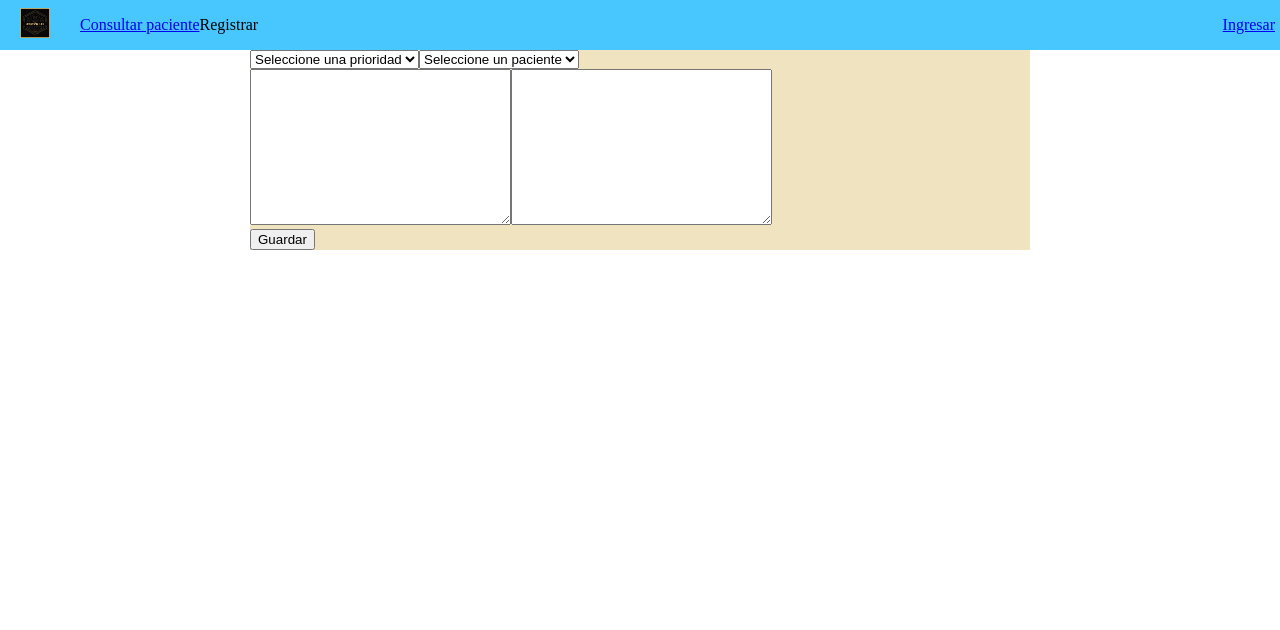
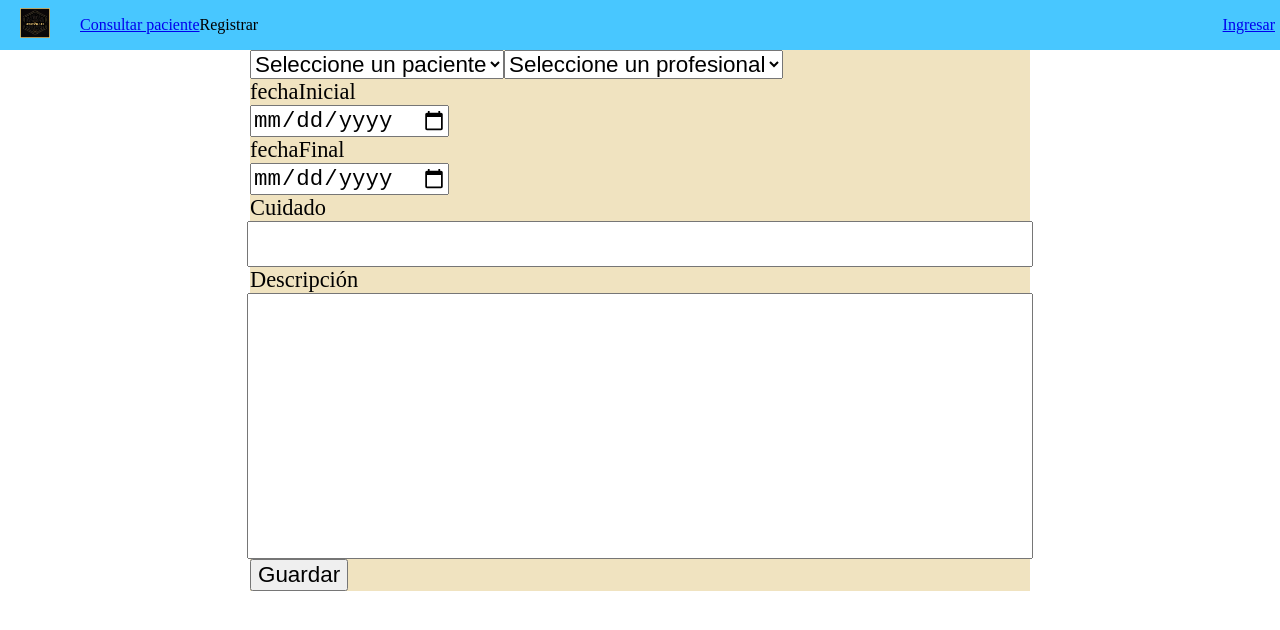
Before and after one commit to JuanDaDiaz1005/frontend_proyecto_cuidado_en_casa, a Vue app: page /registrar_sugerencia_cuidado in a window 1280 px wide. Shown: the top 630 px of the page. Built offline with nearby package versions, Linux system fonts and the light colour scheme.

Commit message:
finalizacion estructura caso de uso 'registrar sugerencia de cuidado'

```diff
--- a/src/components/RegistrarSugerenciaCuidado.vue
+++ b/src/components/RegistrarSugerenciaCuidado.vue
@@ -1,46 +1,49 @@
 <script setup>
 import { onMounted, ref } from 'vue';
 
-const prioridades = ref([
-    { value: '1', text: 'Prioridad 1' },
-    { value: '2', text: 'Prioridad 2' },
-    { value: '3', text: 'Prioridad 3' },
-    { value: '4', text: 'Prioridad 4' },
-    { value: '5', text: 'Prioridad 5' },])
-
+const profesionales = ref([])
 const pacientes = ref([])
 
 onMounted(() => {
-    // los pacientes se obtienen de la API
+    // los pacientes y profecionales se obtienen de la API
     setTimeout(() => {
         pacientes.value = [
-            { id: 1, nombre: "Juan Bernardo" },
-            { id: 2, nombre: "Arturo Calle" },
-            { id: 3, nombre: "Juan Camilo" },
+            { id: 1, fullName: "Juan Bernardo" },
+            { id: 2, fullName: "Arturo Calle" },
+            { id: 3, fullName: "Juan Camilo" },
+        ]
+
+        profesionales.value = [
+            { id: 1, fullName: "Dr Juliana" },
+            { id: 2, fullName: "Dr Jaima" },
         ]
     }, 2000)
 })
 
-const vSubmit = (e) => {
+const submit = (e) => {
     e.preventDefault();
-    const prioridad = Number(e.target.prioridad.value);
+    const idProfesional = Number(e.target.profesional.value);
     const idPaciente = Number(e.target.paciente.value);
     const descripcion = e.target.descripcion.value;
-    const contraIndicaciones = e.target.contraIndicaciones.value;
+    const fechaFinal = e.target.fechaFinal.value;
+    const fechaInicial = e.target.fechaInicial.value;
+    const cuidado = e.target.cuidado.value;
 
-    if (!prioridad || !idPaciente || !descripcion || !contraIndicaciones) {
+    const isCompleteData = idProfesional && idPaciente && descripcion && fechaFinal && fechaInicial && cuidado
+    if (!isCompleteData) {
         alert('Todos los campos son obligatorios')
         return
     }
 
     const data = {
-        prioridad,
+        idProfesional,
         idPaciente,
         descripcion,
-        contraIndicaciones
-    }
+        fechaFinal,
+        fechaInicial,
+        cuidado}
 
-    // aquí va el llamado a la API
+    // aquí va el envío a la API
     setTimeout(() => {
         console.table(data)
         alert('Sugerencia de cuidado registrada')
@@ -51,30 +54,78 @@ const vSubmit = (e) => {
 </script>
 
 <template>
-    <form @submit="vSubmit">
-        <div>
-            <select name="prioridad">
-                <option value="" disabled selected>Seleccione una prioridad</option>
-                <option v-for="prioridad in prioridades" :value="prioridad.value">
-                    {{ prioridad.text }}
-                </option>
-            </select>
+    <form @submit="submit">
+        <div class="selects">
             <select name="paciente">
                 <option value="" disabled selected>Seleccione un paciente</option>
                 <option v-for="paciente in pacientes" :value="paciente.id">
-                    {{ paciente.nombre }}
+                    {{ paciente.fullName }}
                 </option>
             </select>
+            <select name="profesional">
+                <option value="" disabled selected>Seleccione un profesional</option>
+                <option v-for="profesional in profesionales" :value="profesional.id">
+                    {{ profesional.fullName }}
+                </option>
+            </select>
+        </div>
+        <div class="dates">
+            <label for="fechaInicial">fechaInicial</label>
+            <input class="date" type="date" name="fechaInicial" id="">
+            <label for="fechaInicial">fechaFinal</label>
+            <input class="date" type="date" name="fechaFinal" id="">
         </div>
 
 
         <div>
+            <label for="cuidado">
+                Cuidado
+            </label>
+            <textarea name="cuidado" id="cuidado" cols="30" rows="10"></textarea>
+
+            <label for="descripcion">
+                Descripción
+            </label>
             <textarea name="descripcion" id="" cols="30" rows="10"></textarea>
-            <textarea name="contraIndicaciones" id="" cols="30" rows="10"></textarea>
         </div>
         <button type="submit">Guardar</button>
 
     </form>
 </template>
 
-<style scoped></style>
+<style scoped>
+* {
+    font-size: 1.4rem;
+}
+
+div {
+    display: flex;
+    flex-direction: column;
+    align-items: center;
+}
+
+label{
+    width: 100%;
+    text-align: start;
+}
+
+.selects{
+    display: flex;
+    flex-direction: row;
+    justify-content: start;
+
+}
+#cuidado {
+    height: 40px;
+}
+
+.date {
+    align-self: flex-start;
+}
+
+
+textarea {
+    resize: none;
+    width: 100%;
+}
+</style>
```
